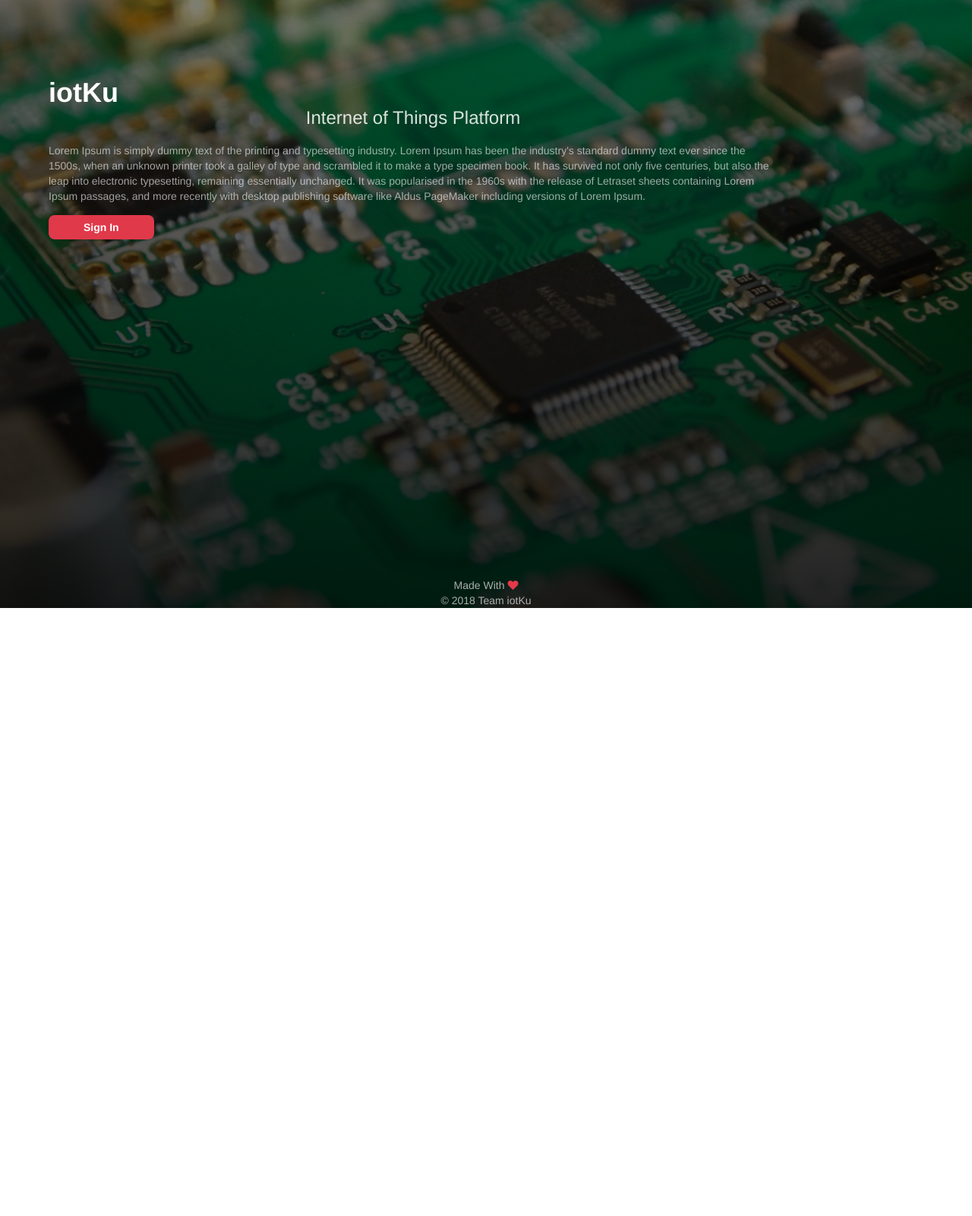
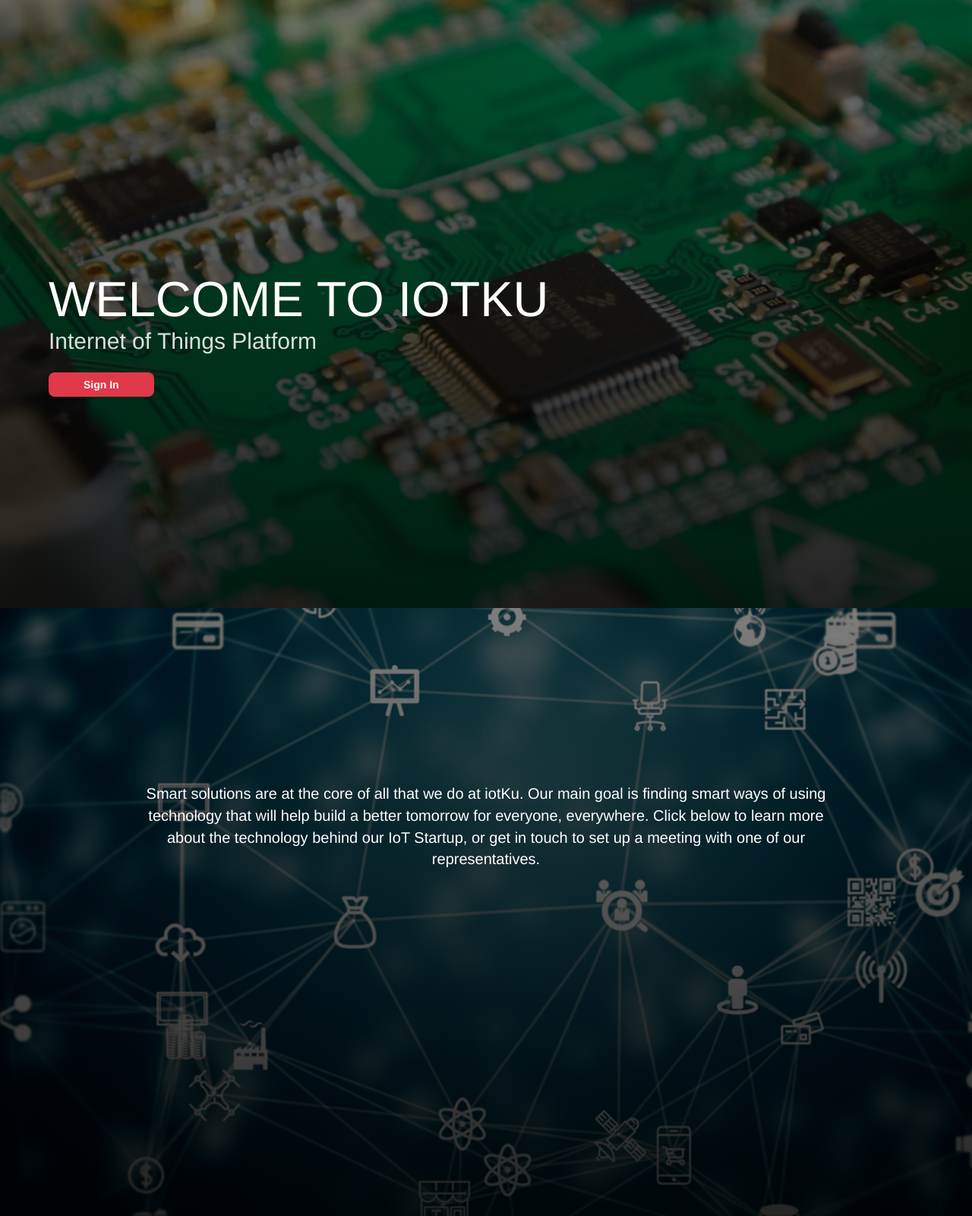
Before and after one commit to aviezab/iotku, a plain HTML site: page templates/index.html in a window 1280 px wide. Shown: the whole page at 76% size. Before the commit the page ends 800 px from the top, so only its background shows below. Drawn offline with Linux system fonts and the light colour scheme.

Commit message:
tampilan home

```diff
--- a/static/css/master.css
+++ b/static/css/master.css
@@ -15,27 +15,50 @@ body {
   /* width: 100%; */
   height: 100vh;
 }
+.bg-2 {
+  background-image: linear-gradient(
+    to bottom,
+      rgba(0, 0, 0, 0.50),
+      rgba(0, 0, 0, 0.85)
+    ),
+    url(../images/ti-rede.jpg);
+  background-attachment: fixed;
+  background-repeat: no-repeat;
+  background-size: cover;
+  /* width: 100%; */
+  height: 100vh;
+}
 .home {
   padding-left: 5%;
-  padding-top: 8%;
+  padding-top: 28%;
   padding-right: 20%;
 }
-
 .home > h1, p, h3 {
   margin: 0;
 }
-
 .home > h1 {
   color: white;
-  font-weight: bold;
+  font-weight: 300;
+  font-size: 65px;
 }
-
-.home > h3 {
+.home > h2 {
   color: rgba(255,255,255,0.85);
+  margin-top: 2px;
 }
 .home > p {
   color: rgba(255,255,255,0.6);
 }
+.work {
+  padding-left: 15%;
+  padding-top: 18%;
+  padding-right: 15%;
+}
+.work p {
+  color: white;
+  font-size: 20px;
+  text-align: center;
+}
+
 .btn-iot {
   margin-top: 15px;
   background-color: rgb(224, 57, 74);
--- a/templates/index.html
+++ b/templates/index.html
@@ -34,23 +34,22 @@
         </form>
       </div>
       <div class="home">
-        <h1>iotKu</h1>
-        <h3>Internet of Things Platform</h3>
-        <br>
-        <p>
-          Lorem Ipsum is simply dummy text of the printing and typesetting industry. Lorem Ipsum has been the industry's standard dummy text ever since the 1500s, when an unknown printer took a galley of type and scrambled it to make a type specimen book. It has
-          survived not only five centuries, but also the leap into electronic typesetting, remaining essentially unchanged. It was popularised in the 1960s with the release of Letraset sheets containing Lorem Ipsum passages, and more recently with desktop
-          publishing software like Aldus PageMaker including versions of Lorem Ipsum.
-        </p>
+        <h1>WELCOME TO IOTKU</h1>
+        <h2>Internet of Things Platform</h2>
         <button type="button" id="btn-signIn" class="btn btn-iot">
           Sign In
         </button>
       </div>
     </div>
     <div class="bg-2">
+      <div class="work">
+        <p>Smart solutions are at the core of all that we do at iotKu. Our main goal is finding smart ways of using technology that will help build a better tomorrow for everyone, everywhere. Click below to learn more about the technology behind our IoT
+          Startup, or get in touch to set up a meeting with one of our representatives.</p>
+      </div>
 
     </div>
-    <footer class="footer-text">Made With <span class="fa fa-heart" style="color: rgb(224, 57, 74)"></span><br>© 2018 Team iotKu</footer>
+    <!-- footernya -->
+    <!-- <footer class="footer-text">Made With <span class="fa fa-heart" style="color: rgb(224, 57, 74)"></span><br>© 2018 Team iotKu</footer> -->
   </body>
   <script src="/static/js/jquery-3.2.1.js"></script>
   <script type="text/javascript" src="/static/js/animate.js"></script>
```
Also changed, not shown: static/images/ti-rede.jpg (added).
